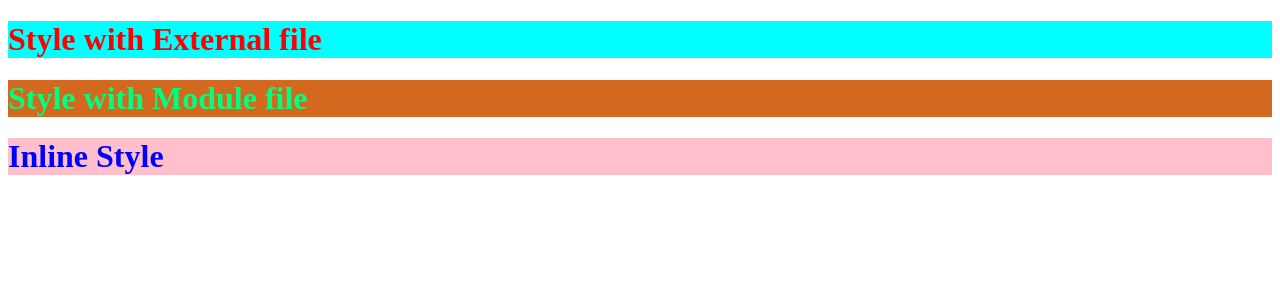
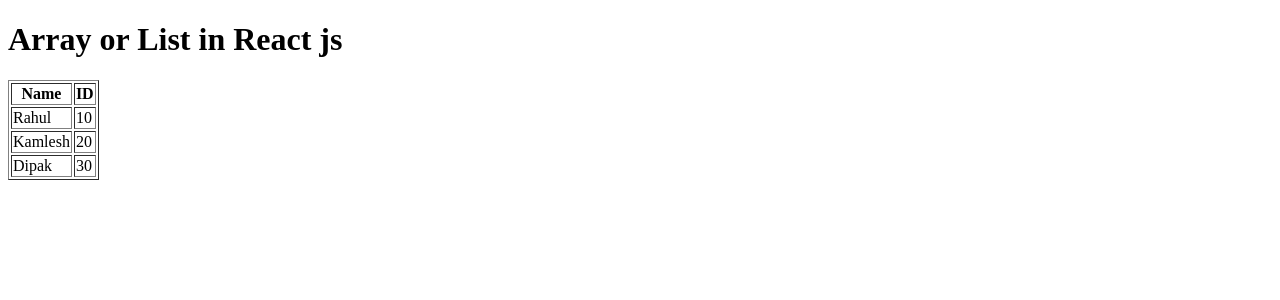
Before and after one commit to Krunal01/Practice, a React (Create React App) app: page / in a window 1280 px wide. Shown: the top 300 px of the page. Built offline with nearby package versions, Linux system fonts and the light colour scheme.

Commit message:
Array or List in React js

```diff
--- /dev/null
+++ b/src/Arr.js
@@ -0,0 +1,31 @@
+import React from "react";
+function Arr() {
+  const students = [
+    { name: "Rahul", id: 10 },
+    { name: "Kamlesh", id: 20 },
+    { name: "Dipak", id: 30 },
+  ];
+  //   const emp = [0, 1, 2, 3];
+  //   students.map((e) => {
+  //     console.log(e);
+  //   });
+  return (
+    <div>
+      <h1>Array or List in React js</h1>
+
+      <table border="1">
+        <tr>
+          <th> Name </th>
+          <th> ID </th>
+        </tr>
+        {students.map((e) => (
+          <tr>
+            <td>{e.name}</td>
+            <td>{e.id}</td>
+          </tr>
+        ))}
+      </table>
+    </div>
+  );
+}
+export default Arr;
--- a/src/index.js
+++ b/src/index.js
@@ -1,6 +1,7 @@
 import React from "react";
 import ReactDOM from "react-dom";
-import Style from "./Style";
+import Arr from "./Arr";
+// import Style from "./Style";
 // import Simpleform from "./Simpleform";
 // import App from "./App";
 // import Toggle from "./Toggle";
@@ -24,4 +25,4 @@
 //   <Student name="Rahul" subject="OS" />,
 //   document.getElementById("root")
 // );
-ReactDOM.render(<Style />, document.getElementById("root"));
+ReactDOM.render(<Arr />, document.getElementById("root"));
```
